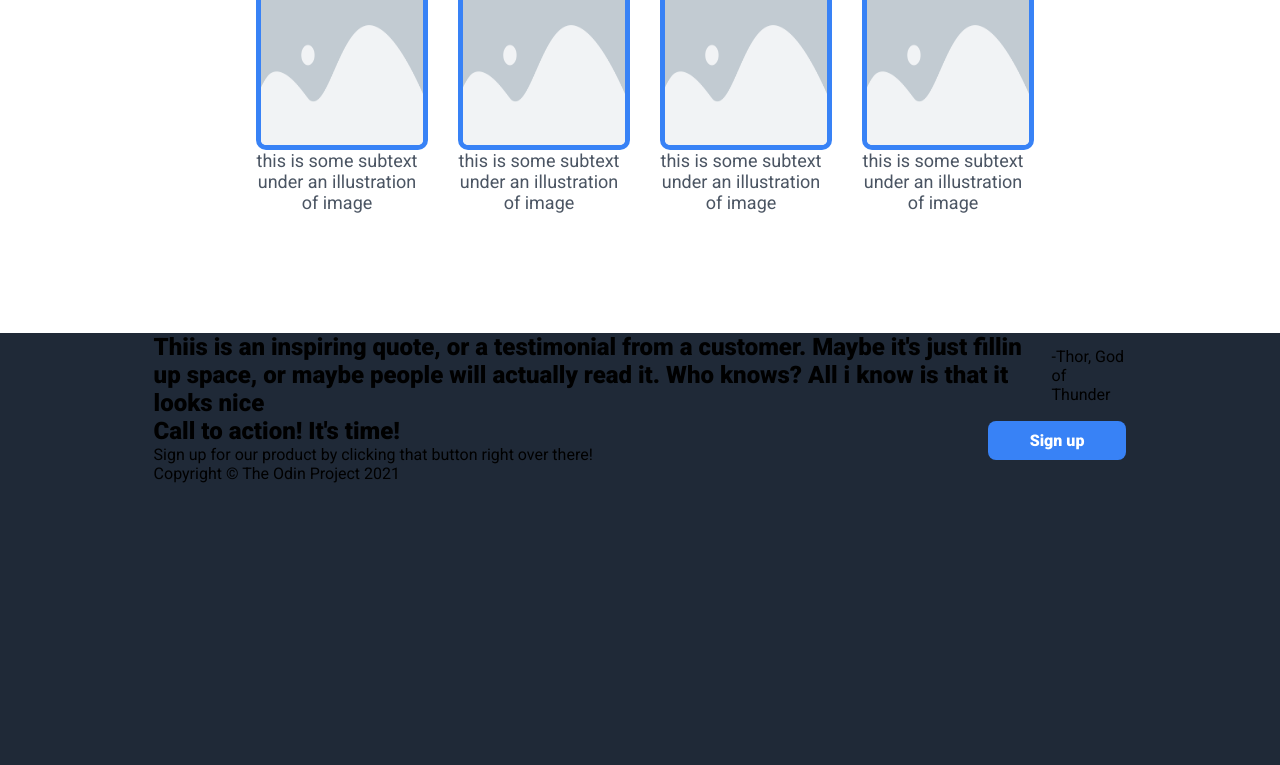
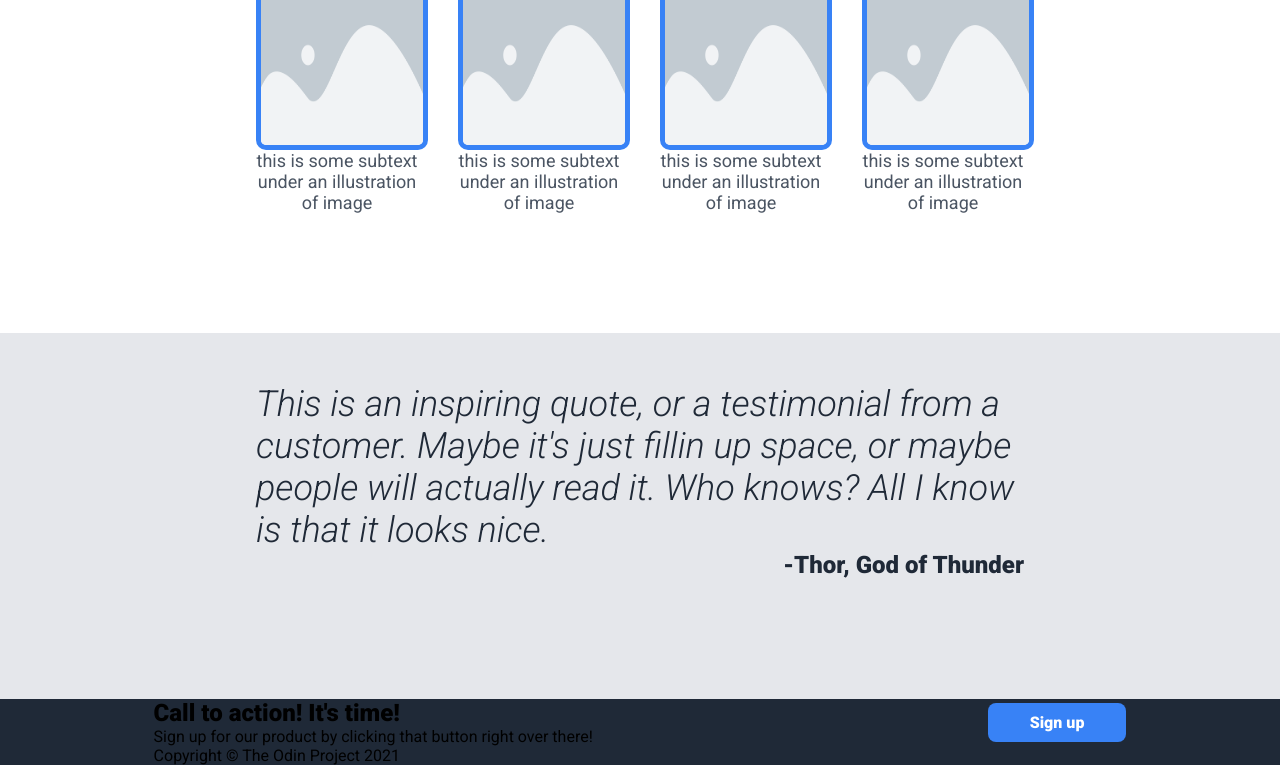
Before and after one commit to Bokeron8/odin_project, a plain HTML site: page css-exercises/flex/project-landing-page/html/index.html in a window 1280 px wide. Shown: the part 588-1353 px from the top of the page. Before the commit the page ends 1071 px from the top, so only its background shows below. Drawn offline with Linux system fonts and the light colour scheme.

Commit message:
Modify 'index.html' and 'style.css' Finish quote section

```diff
--- a/css-exercises/flex/project-landing-page/css/style.css
+++ b/css-exercises/flex/project-landing-page/css/style.css
@@ -1,4 +1,4 @@
-@import url('https://fonts.googleapis.com/css2?family=Roboto:wght@400;900&display=swap');
+@import url('https://fonts.googleapis.com/css2?family=Roboto:ital,wght@0,400;0,900;1,300&display=swap');
 
 *{
     margin: 0;
@@ -81,7 +81,7 @@ header{
     padding-top: 50px;
     padding-bottom: 120px;
 }
-.info-header{
+.info-header, .quote-author{
     font-size: 36px;
     font-weight: 900;
     color: #1f2937;
@@ -105,3 +105,23 @@ header{
     font-size: 18px;
     color: #4b5563;
 }
+.third-part{
+    background-color: #E5E7Eb;
+}
+.inspiring-quote{
+    display: flex;
+    flex-direction: column;
+    align-items: flex-end;
+    width: 60%;
+    padding-top: 50px;
+    padding-bottom: 120px;
+}
+.quote{
+    font-size: 36px;
+    font-weight: 100;
+    font-style: italic;
+    color: #1f2937;
+}
+.quote-author{
+    font-size: 24px;
+}
--- a/css-exercises/flex/project-landing-page/html/index.html
+++ b/css-exercises/flex/project-landing-page/html/index.html
@@ -54,9 +54,11 @@
                 </div>
             </div>
         </div>
-        <div class="container inspiring-quote">
-            <h2 class="quote">Thiis is an inspiring quote, or a testimonial from a customer. Maybe it's just fillin up space, or maybe people will actually read it. Who knows? All i know is that it looks nice</h2>
-            <p class="quote-author">-Thor, God of Thunder</p>
+        <div class="third-part">
+            <div class="container inspiring-quote">
+                <h2 class="quote">This is an inspiring quote, or a testimonial from a customer. Maybe it's just fillin up space, or maybe people will actually read it. Who knows? All I know is that it looks nice.</h2>
+                <p class="quote-author">-Thor, God of Thunder</p>
+            </div>
         </div>
         <div class="container call-to-action">
             <div class="call-to-action-text">
```
